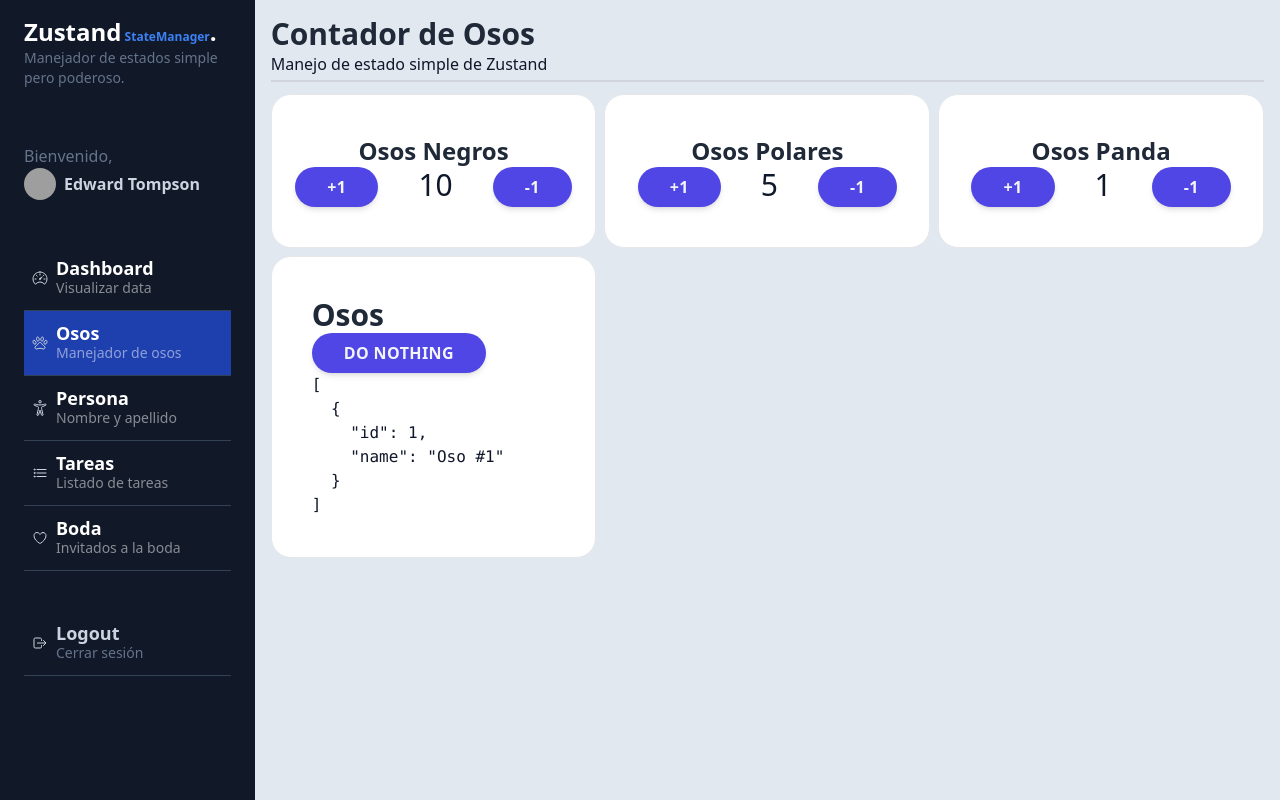
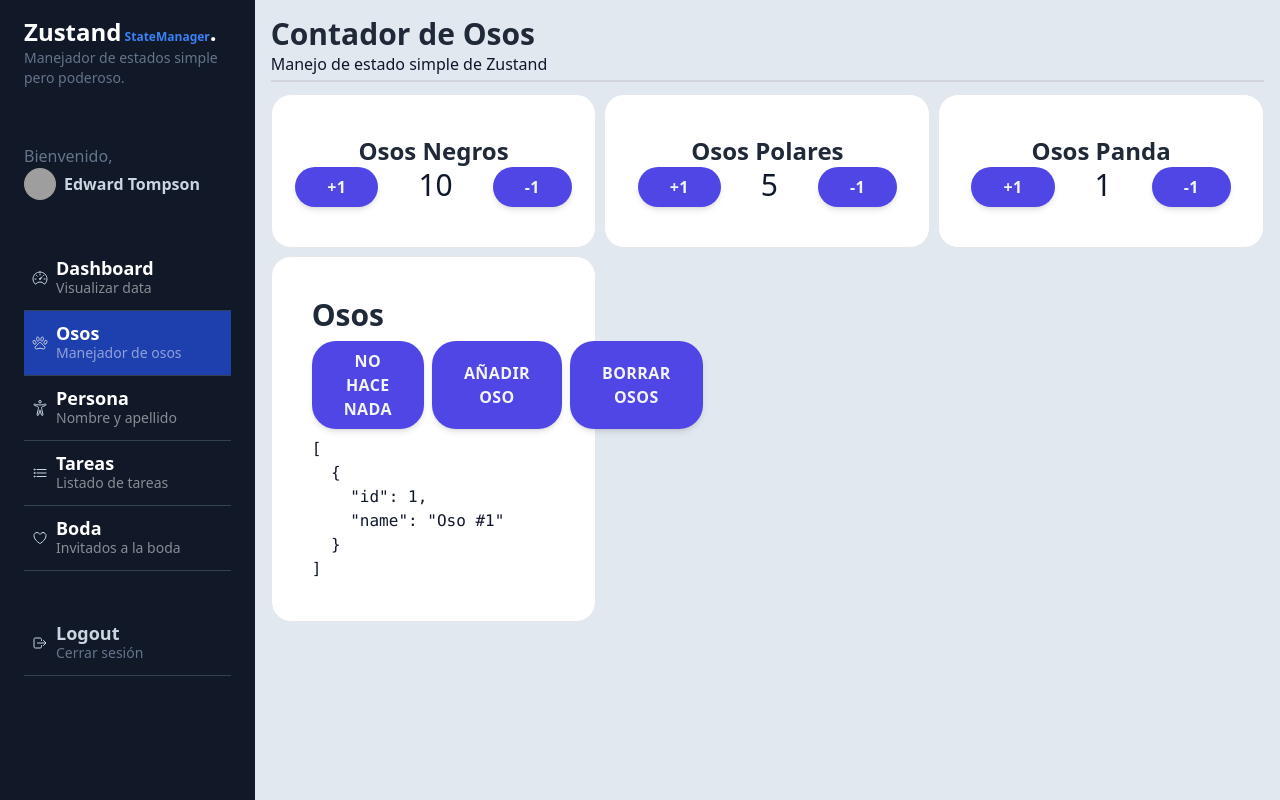
Before and after one commit to H1V35/zustand-dashboard, a React (Vite) app: page /dashboard/bears in a window 1280 px wide. Built offline with nearby package versions, Linux system fonts and the light colour scheme; grey boxes are pictures that could not be loaded.

Commit message:
✨ feat: Add and use methods with nested objects

```diff
--- a/src/pages/01-basic/BearPage.tsx
+++ b/src/pages/01-basic/BearPage.tsx
@@ -82,11 +82,17 @@ export const BearsDisplay = () => {
 
   const bears = useBearStore(useShallow((state) => state.bears));
   const doNothing = useBearStore((state) => state.doNothing);
+  const addBear = useBearStore((state) => state.addBear);
+  const clearBears = useBearStore((state) => state.clearBears);
 
   return (
     <WhiteCard>
       <h1>Osos</h1>
-      <button onClick={doNothing}>Do Nothing</button>
+      <div className="my-2 flex gap-2">
+        <button onClick={doNothing}>No hace nada</button>
+        <button onClick={addBear}>Añadir oso</button>
+        <button onClick={clearBears}>Borrar osos</button>
+      </div>
 
       <pre>{JSON.stringify(bears, null, 2)}</pre>
     </WhiteCard>
--- a/src/stores/bears/bears.store.ts
+++ b/src/stores/bears/bears.store.ts
@@ -17,6 +17,8 @@ interface BearState {
   increasePandaBears: (by: number) => void;
 
   doNothing: () => void;
+  addBear: () => void;
+  clearBears: () => void;
 }
 
 export const useBearStore = create<BearState>()((set) => ({
@@ -31,4 +33,12 @@ export const useBearStore = create<BearState>()((set) => ({
   increasePandaBears: (by: number) => set((state) => ({ pandaBears: state.pandaBears + by })),
 
   doNothing: () => set((state) => ({ bears: [...state.bears] })),
+  addBear: () =>
+    set((state) => ({
+      bears: [
+        ...state.bears,
+        { id: state.bears.length + 1, name: `Oso #${state.bears.length + 1}` },
+      ],
+    })),
+  clearBears: () => set({ bears: [] }),
 }));
```
